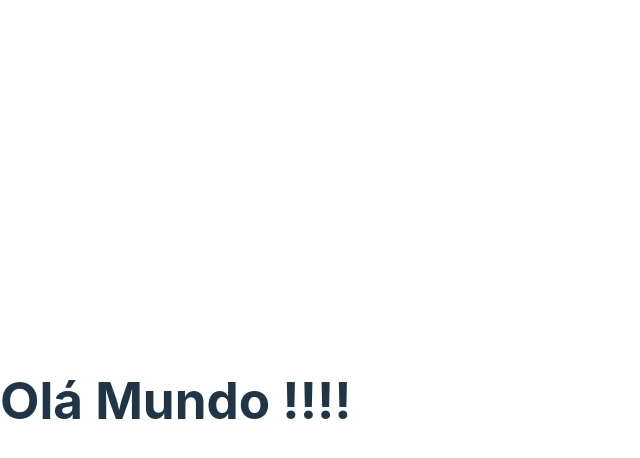
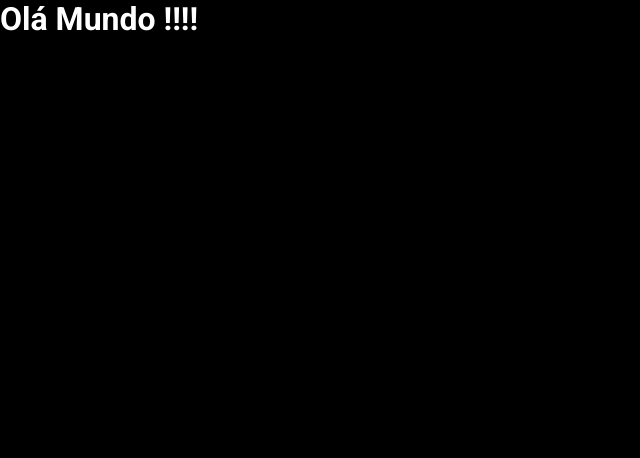
Before and after one commit to gildsoncosta/dsmeta2, a React (Vite) app in the folder frontend/: page / in a window 1280 px wide. Shown: the top 458 px of the page, without its empty margins (0-640 px from the left). Built offline with nearby package versions, Linux system fonts and the light colour scheme.

Commit message:
Project clean

```diff
--- a/frontend/src/index.css
+++ b/frontend/src/index.css
@@ -1,70 +1,173 @@
-:root {
-  font-family: Inter, Avenir, Helvetica, Arial, sans-serif;
-  font-size: 16px;
-  line-height: 24px;
-  font-weight: 400;
+@import url("https://fonts.googleapis.com/css2?family=Roboto:wght@300;400;700&display=swap");
 
-  color-scheme: light dark;
-  color: rgba(255, 255, 255, 0.87);
-  background-color: #242424;
-
-  font-synthesis: none;
-  text-rendering: optimizeLegibility;
-  -webkit-font-smoothing: antialiased;
-  -moz-osx-font-smoothing: grayscale;
-  -webkit-text-size-adjust: 100%;
+* {
+  font-family: "Roboto", sans-serif;
+  box-sizing: border-box;
+  margin: 0;
+  padding: 0;
 }
 
-a {
-  font-weight: 500;
-  color: #646cff;
-  text-decoration: inherit;
-}
-a:hover {
-  color: #535bf2;
+body,
+html {
+  background-color: #000;
+  color: #fff;
 }
 
-body {
-  margin: 0;
-  display: flex;
-  place-items: center;
-  min-width: 320px;
-  min-height: 100vh;
+a,
+a:hover,
+a:visited {
+  color: unset;
+  text-decoration: none;
 }
 
-h1 {
-  font-size: 3.2em;
-  line-height: 1.1;
+header {
+  background: linear-gradient(180deg, #102347 0%, #181818 100%);
+  height: 220px;
+  display: flex;
+  align-items: center;
+  justify-content: center;
 }
 
-button {
-  border-radius: 8px;
-  border: 1px solid transparent;
-  padding: 0.6em 1.2em;
-  font-size: 1em;
-  font-weight: 500;
-  font-family: inherit;
-  background-color: #1a1a1a;
-  cursor: pointer;
-  transition: border-color 0.25s;
-}
-button:hover {
-  border-color: #646cff;
-}
-button:focus,
-button:focus-visible {
-  outline: 4px auto -webkit-focus-ring-color;
+.dsmeta-logo-container {
+  display: flex;
+  flex-direction: column;
+  align-items: center;
 }
 
-@media (prefers-color-scheme: light) {
-  :root {
-    color: #213547;
-    background-color: #ffffff;
-  }
-  a:hover {
-    color: #747bff;
-  }
-  button {
-    background-color: #f9f9f9;
-  }
+.dsmeta-logo-container img {
+  width: 235px;
 }
+
+.dsmeta-logo-container h1 {
+  margin-top: 15px;
+  font-size: 24px;
+}
+
+.dsmeta-logo-container p {
+  font-size: 14px;
+  font-weight: 300;
+}
+
+.dsmeta-card {
+  background-color: #283142;
+  border-radius: 10px;
+  padding: 30px 10px;
+}
+
+.dsmeta-container {
+  width: 100%;
+  max-width: 900px;
+  margin: 0 auto;
+}
+
+#sales {
+  padding: 40px 10px;
+}
+
+.dsmeta-sales-title {
+  color: #676fff;
+  font-size: 24px;
+  margin-bottom: 20px;
+}
+
+.dsmeta-form-control-container {
+  margin-bottom: 16px;
+  max-width: 300px;
+}
+
+.dsmeta-form-control {
+  width: 100%;
+  height: 46px;
+  background-color: #1b2531;
+  border: 1px solid #384459;
+  border-radius: 5px;
+  color: #9aaabe;
+  padding: 0 20px;
+  font-size: 18px;
+}
+
+.dsmeta-sales-table {
+  width: 100%;
+  border-spacing: 0;
+  border-collapse: collapse;
+}
+
+.dsmeta-sales-table thead {
+  height: 55px;
+  font-size: 16px;
+  color: #e9e9e9;
+  font-weight: 700;
+}
+
+.dsmeta-sales-table tbody {
+  font-size: 14px;
+  font-weight: 400;
+  color: #cfcfcf;
+  text-align: center;
+}
+
+.dsmeta-sales-table tbody tr {
+  height: 74px;
+  border-top: 1px solid #5f6e82;
+}
+
+.dsmeta-sales-table tbody tr:hover > td {
+  background-color: #384459;
+}
+
+.dsmeta-sales-table tbody tr:nth-child(odd) {
+  background-color: #242c3b;
+}
+
+.dsmeta-red-btn-container {
+    display: flex;
+    justify-content: center;
+}
+
+.dsmeta-red-btn {
+  height: 45px;
+  width: 45px;
+  background: rgba(255, 107, 114, 0.1);
+  border: 1px solid #ff6b72;
+  border-radius: 10px;
+  display: flex;
+  align-items: center;
+  justify-content: center;
+  cursor: pointer;
+}
+
+.dsmeta-red-btn img {
+    width: 19px;
+}
+
+.show576 {
+    display: none;
+}
+
+.show992 {
+    display: none;
+}
+
+@media (min-width: 576px) {
+    .show576 {
+        display: table-cell;
+    }
+
+    .dsmeta-card {
+        padding: 35px;
+    }
+
+    .dsmeta-sales-table tbody tr {
+        height: 55px;
+    }
+
+    .dsmeta-sales-table tbody {
+        font-size: 18px;
+    }
+}
+
+@media (min-width: 992px) {
+    .show992 {
+        display: table-cell;
+    }
+}
```
